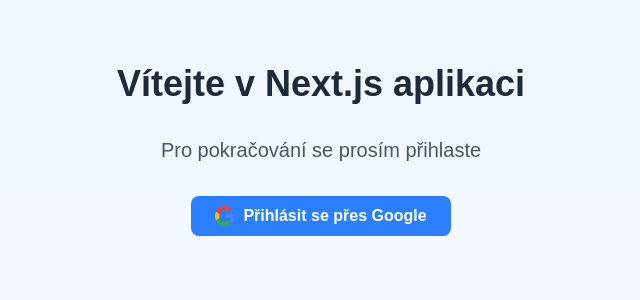
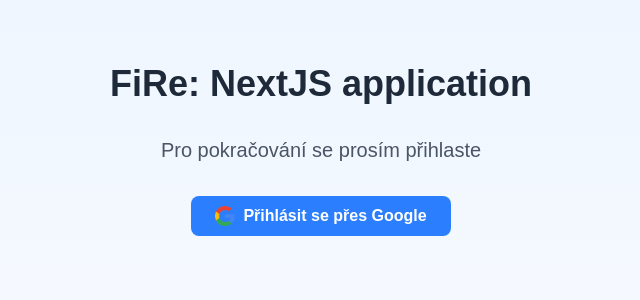
Before and after one commit to richard03/fire, a Next.js app: page / in a window 1280 px wide. Shown: the top 300 px of the page, without its empty margins (319-959 px from the left). Built offline with nearby package versions, Linux system fonts and the light colour scheme; no server answers.

Commit message:
component Title

```diff
--- a/src/app/page.js
+++ b/src/app/page.js
@@ -9,6 +9,7 @@
 
 import { useSession, signIn, signOut } from 'next-auth/react';
 import Image from 'next/image';
+import Title from '@/components/Title';
 
 export default function HomePage() {
   // Získání informací o aktuálním stavu přihlášení
@@ -28,9 +29,7 @@
     return (
       <main className="min-h-screen bg-gradient-to-b from-blue-50 to-white">
         <div className="container mx-auto px-4 py-16">
-          <h1 className="text-4xl font-bold text-center text-gray-800 mb-8">
-            Vítejte v Next.js aplikaci
-          </h1>
+          <Title text="FiRe: NextJS application" />
           <p className="text-xl text-center text-gray-600 mb-8">
             Pro pokračování se prosím přihlaste
           </p>
--- /dev/null
+++ b/src/components/Title.js
@@ -0,0 +1,17 @@
+/**
+ * Title Component
+ * Komponenta pro zobrazení hlavního nadpisu
+ * Podporuje vlastní text a volitelné CSS třídy
+ *
+ * @param {Object} props - Vlastnosti komponenty
+ * @param {string} props.text - Text nadpisu
+ * @param {string} [props.className] - Volitelné CSS třídy pro přizpůsobení vzhledu
+ * @returns {JSX.Element} Vykreslený nadpis
+ */
+export default function Title({ text, className = '' }) {
+  return (
+    <h1 className={`text-4xl font-bold text-center text-gray-800 mb-8 ${className}`}>
+      {text}
+    </h1>
+  );
+}
```
